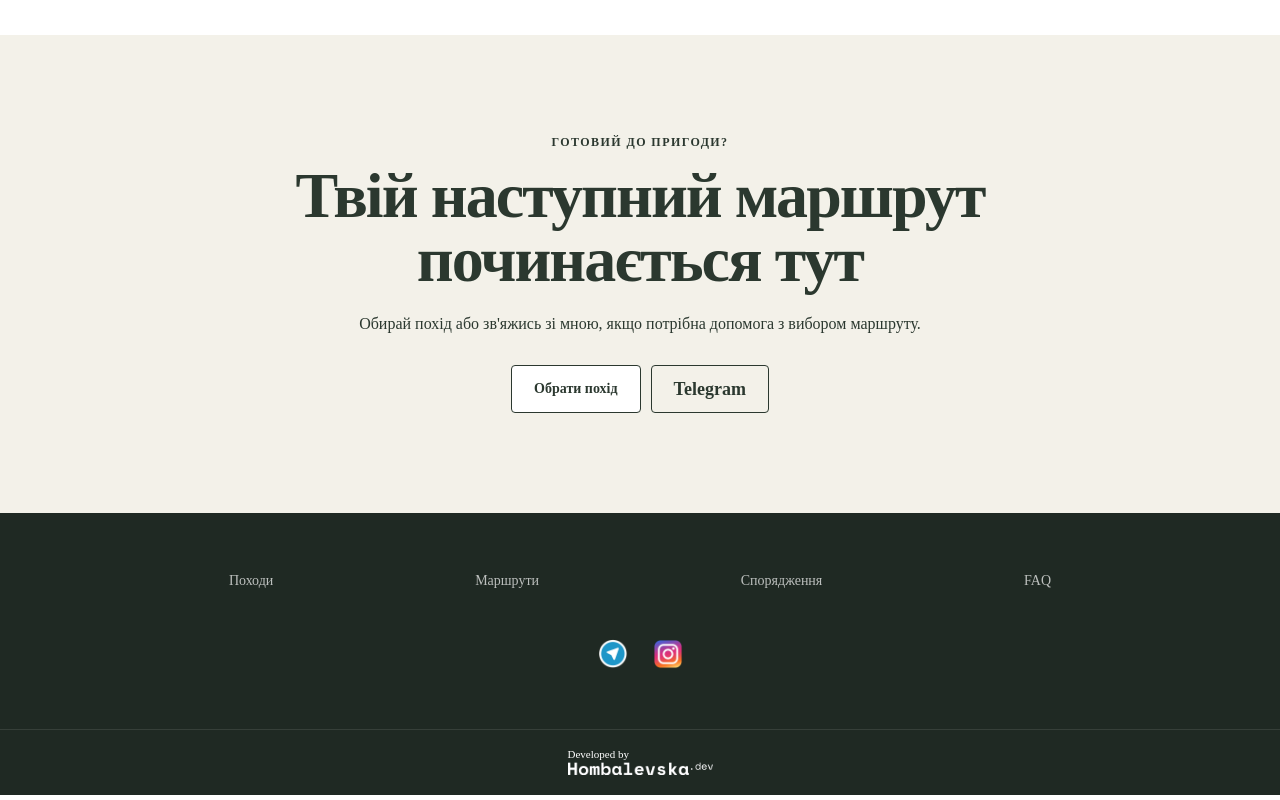
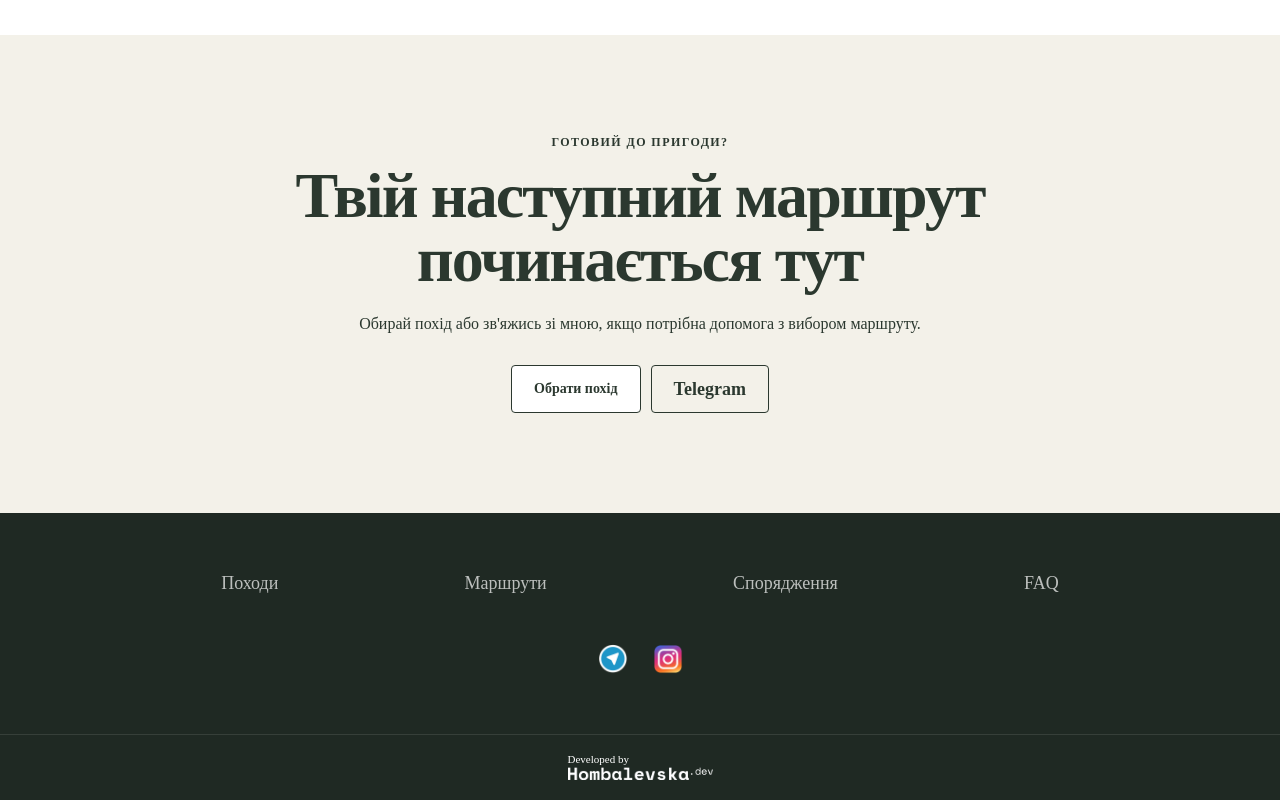
Before and after one commit to AnastasiiaHombalevska/hike-landing-page, a website with bundled scripts: page index.html in a window 1280 px wide. Shown: the part 3058-3858 px from the top of the page. Built offline with nearby package versions, Linux system fonts and the light colour scheme; files whose address does not match are found by name.

Commit message:
upd footer section

```diff
--- a/src/scss/components/_footer.scss
+++ b/src/scss/components/_footer.scss
@@ -68,6 +68,10 @@
       gap: 50px;
       padding-block: 60px;
     }
+
+    &__navigation &__navigation-link {
+      font-size: 18px;
+    }
   }
 }
 
```
Also changed, not shown: src/css/main.css, 1 other file.
